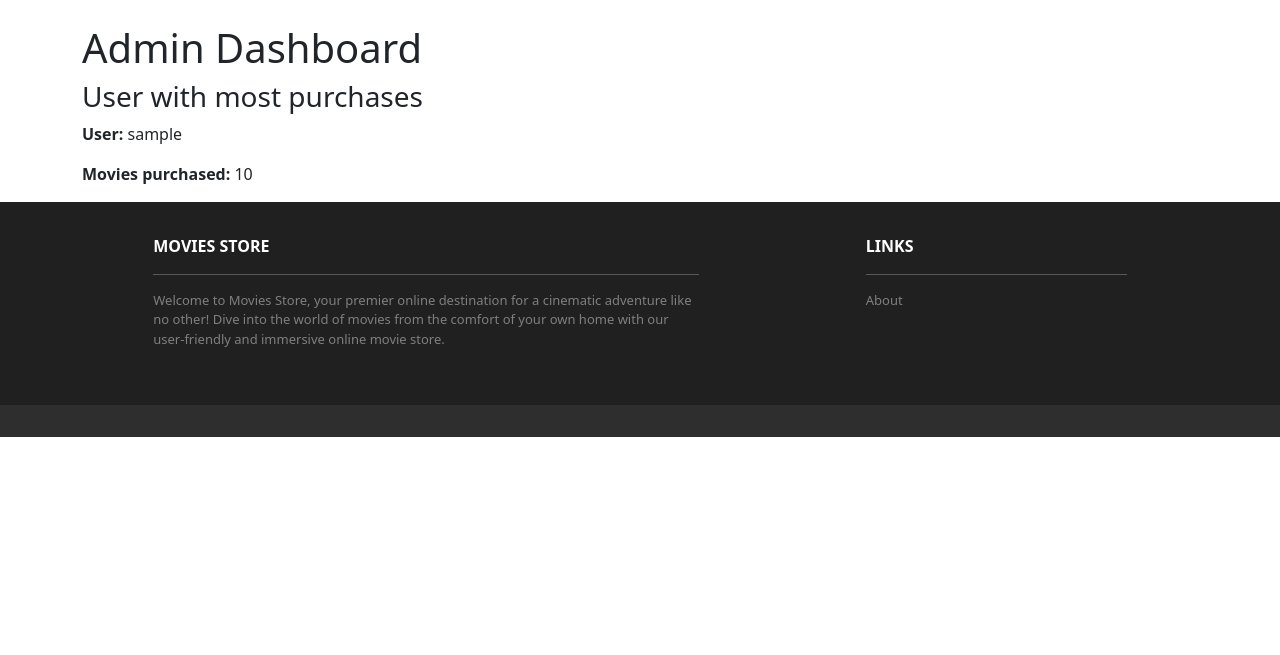
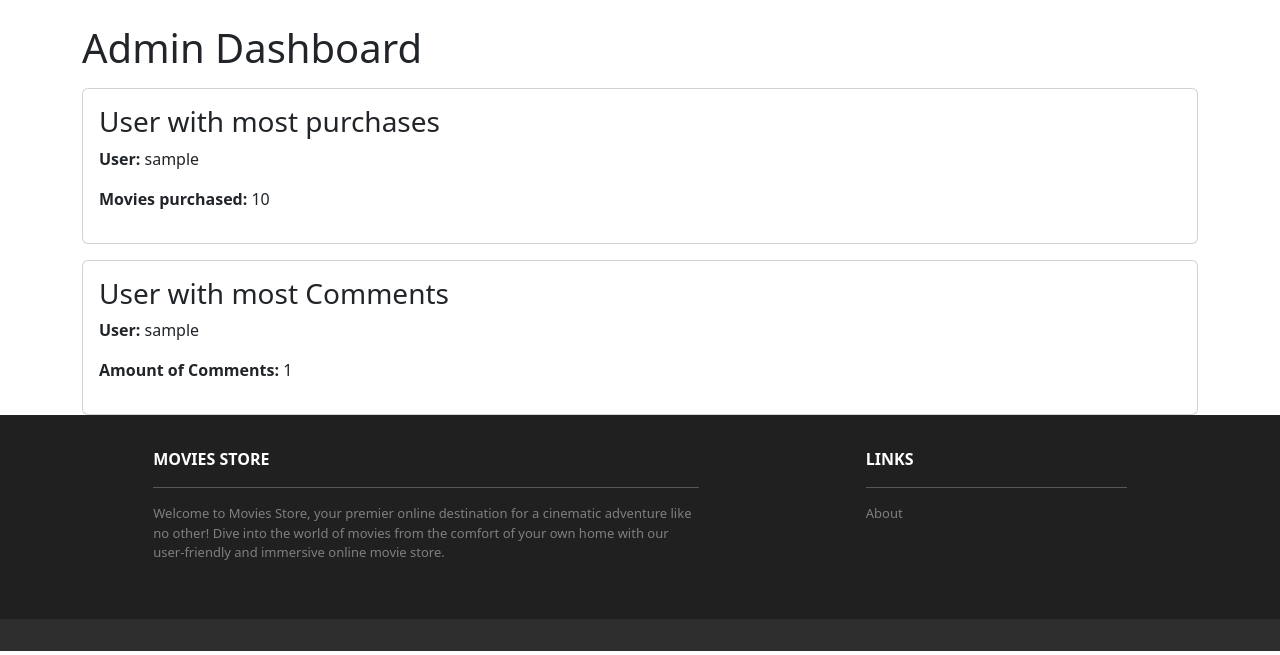
Before and after one commit to janista-ng/moviesstore_mt1, a Django app: page /cart/admin-dashboard/ in a window 1280 px wide. Shown: the part 82-737 px from the top of the page. Run offline with Django 5.2, Linux system fonts and the light colour scheme; a user stored in the database is signed in; tables that the repository leaves empty hold one stand-in row (values such as "Sample post"); parts of the project's set-up code (start-up, migrations or seed data) failed here and were passed over; some libraries are stand-ins or nearby versions.

Commit message:
Implemented user story 4

```diff
--- a/cart/templates/cart/admin_dashboard.html
+++ b/cart/templates/cart/admin_dashboard.html
@@ -4,7 +4,7 @@
     <h1>Admin Dashboard</h1>
 
     {% if template_data.top_user %}
-        <div class=""card mt-3 p-3>
+        <div class="card mt-3 p-3">
             <h3>User with most purchases</h3>
             <p>
                 <strong>User:</strong> {{ template_data.top_user.username }}
@@ -16,5 +16,19 @@
     {% else %}
         <p class="mt-3">No purchases yet.</p>
     {% endif %}
+
+    {% if template_data.top_commenter %}
+        <div class = "card mt-3 p-3">
+            <h3>User with most Comments</h3>
+            <p>
+                <strong>User:</strong> {{ template_data.top_commenter.username }}
+            </p>
+            <p>
+                <strong>Amount of Comments:</strong> {{ template_data.top_commenter.total_comments }}
+            </p>
+        </div>
+    {% else %}
+        <p class="mt-3">No has made any comments yet.</p>
+    {% endif %}
 </div>
 {% endblock %}
--- a/cart/views.py
+++ b/cart/views.py
@@ -4,7 +4,7 @@ from movies.models import Movie
 from .utils import calculate_cart_total
 from .models import Order, Item
 from django.contrib.auth.decorators import login_required
-from django.db.models import Sum
+from django.db.models import Sum, Count
 from django.contrib.auth.models import User
 
 def index(request):
@@ -68,7 +68,9 @@ def admin_dashboard(request):
     if not request.user.is_superuser:
         return redirect('home.index')
     top_user = (User.objects.annotate(total_movies=Sum('order__item__quantity')).filter(total_movies__isnull=False).order_by('-total_movies', 'username').first())
+    top_commenter = (User.objects.annotate(total_comments=Count('review')).filter(total_comments__gt=0).order_by('-total_comments', 'username').first())
     template_data = {}
     template_data['title'] = 'Admin Dashboard'
     template_data['top_user'] = top_user
+    template_data['top_commenter'] = top_commenter
     return render(request, 'cart/admin_dashboard.html', {'template_data': template_data})
```
